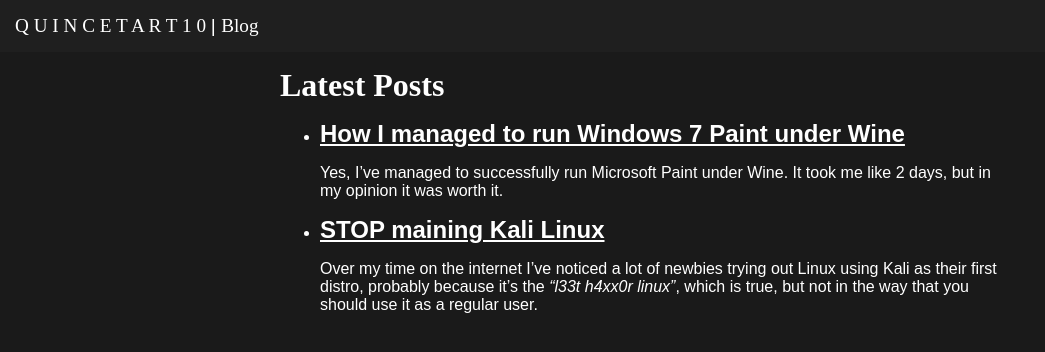
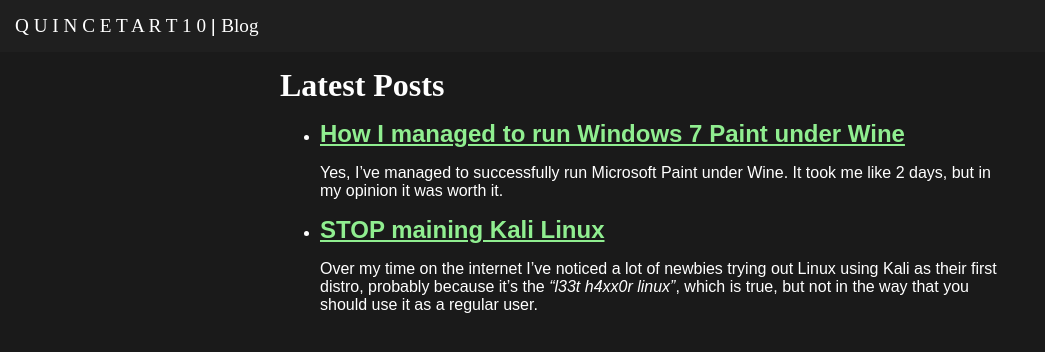
Before and after one commit to QuinceTart10/blog, a Jekyll site: the page built from index.html, in a window 1280 px wide. Shown: the top 352 px of the page, without its empty margins (0-1045 px from the left). Built offline with Jekyll 4.4.1, drawn with Linux system fonts in a browser that asks for light colours; some web fonts are replaced.

Commit message:
color shenanigans

```diff
--- a/_sass/main.scss
+++ b/_sass/main.scss
@@ -12,6 +12,13 @@ html {
 body {
     margin: 0;
 }
+* {
+    color: white;
+    font-family: sans-serif;
+}
+a {
+    color: lightgreen;
+}
 nav {
     width: calc(100% - 30px);
     padding: 15px;
@@ -20,16 +27,13 @@ nav {
 }
 nav > a {
     font-family: league_spartanbold;
+    color: white;
     text-decoration: none;
 }
 .content {
     padding: 15px;
     margin: auto;
     max-width: 720px;
-}
-* {
-    color: white;
-    font-family: sans-serif;
 }
 h1,h2,h3,h4 {
     font-family: league_spartanbold;
```
